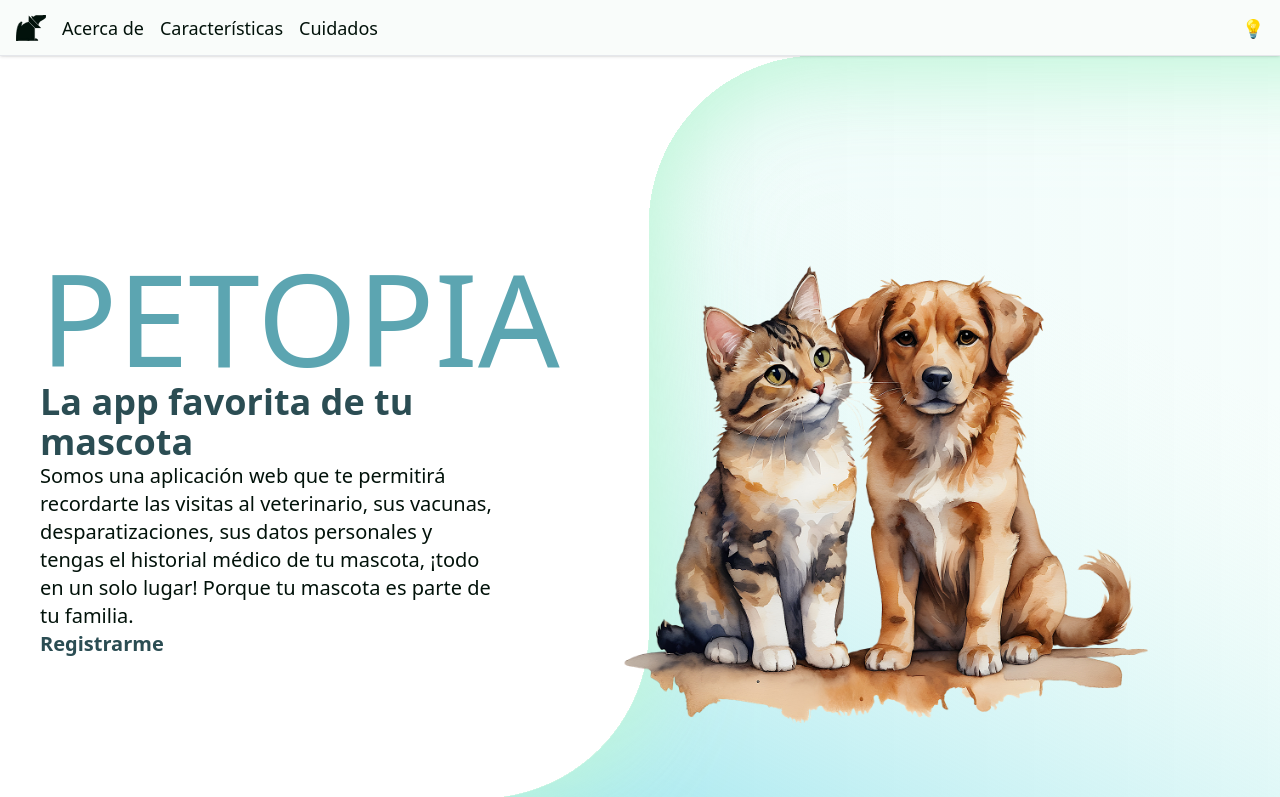
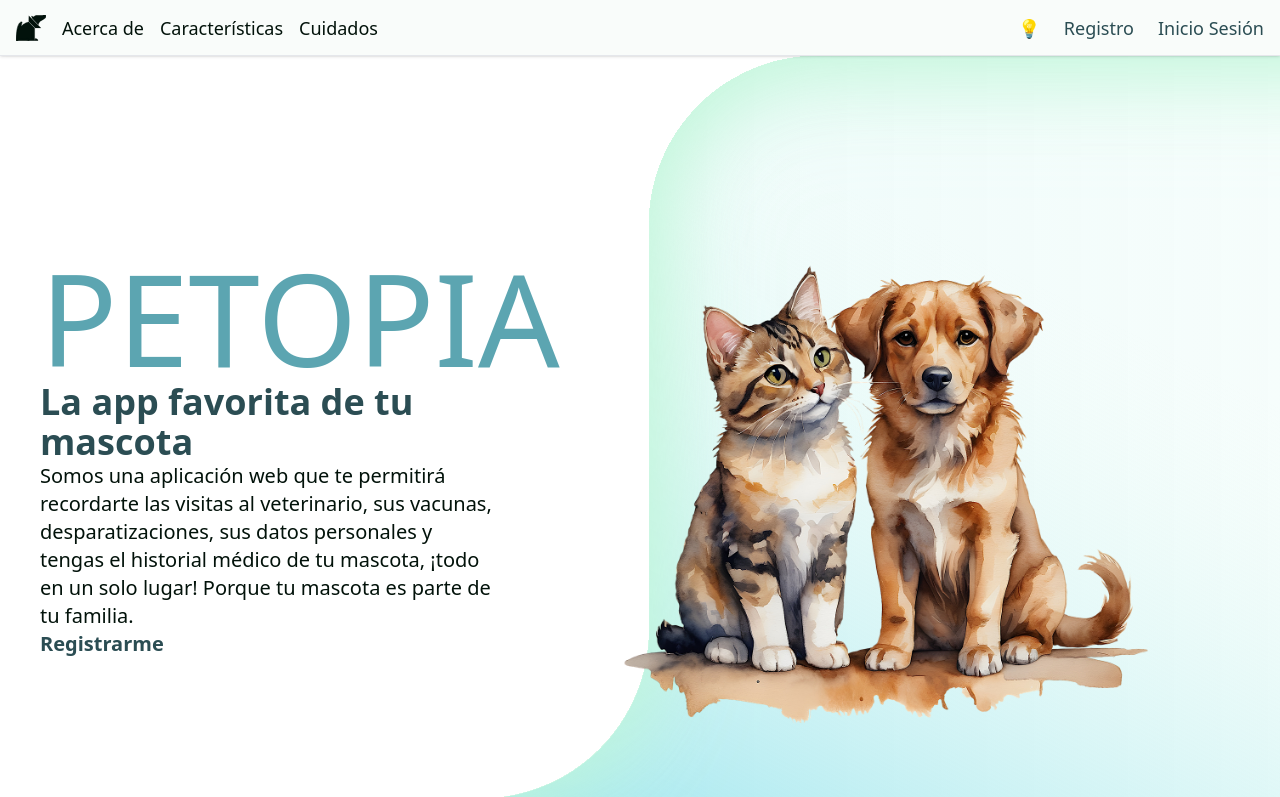
Before and after one commit to No-Country-simulation/s16-13-n-csharp-react, a React (Vite) app in the folder frontend/: page / in a window 1280 px wide. Shown: the top 797 px of the page. Built offline with nearby package versions, Linux system fonts and the light colour scheme.

Commit message:
feat: navbar login options

```diff
--- a/frontend/src/App.tsx
+++ b/frontend/src/App.tsx
@@ -2,7 +2,7 @@ import { Route, Routes } from "react-router";
 import NavBar from "./components/NavBar";
 import MedicalHistory from "./pages/MedicalHistory/MedicalHistory";
 import Home from "./pages/Home/Home";
-import { homeNav } from "./data/navBarData";
+import { homeNav, loginNav } from "./data/navBarData";
 import { BrowserRouter } from "react-router-dom";
 import Footer from "./components/Footer";
 import About from "./pages/About/About";
@@ -12,7 +12,7 @@ const App: React.FC = () => {
   return (
     <div className="text-text">
       <BrowserRouter>
-        <NavBar navList={homeNav} optionsList={[]} />
+        <NavBar navList={homeNav} optionsList={loginNav} />
         <Routes>
           <Route path="/" Component={Home} />
           <Route path="/medical-history" Component={MedicalHistory} />
--- a/frontend/src/components/NavBar.tsx
+++ b/frontend/src/components/NavBar.tsx
@@ -2,7 +2,7 @@ import { Link } from "react-router-dom";
 
 interface NavBarProps {
   navList: { name: string; link: string }[];
-  optionsList: string[];
+  optionsList: { name: string; link: string }[];
 }
 
 export default function NavBar({ navList, optionsList }: NavBarProps) {
@@ -19,14 +19,19 @@ export default function NavBar({ navList, optionsList }: NavBarProps) {
       <ul className="flex space-x-4 grow text-lg text-text">
         {navList.map((item, inx) => (
           <li key={inx}>
-            <Link to={item.link} >{item.name}</Link>
+            <Link to={item.link}>{item.name}</Link>
           </li>
         ))}
       </ul>
-      <ul className="flex space-x-4 text-lg text-primary-darker">
+      <ul className="flex space-x-6 text-lg text-primary-darker">
         <li>
           <button onClick={darkMode}>💡</button>
         </li>
+        {optionsList.map((item, inx) => (
+          <li key={inx}>
+            <Link to={item.link}>{item.name}</Link>
+          </li>
+        ))}
       </ul>
     </nav>
   );
--- a/frontend/src/data/navBarData.ts
+++ b/frontend/src/data/navBarData.ts
@@ -15,3 +15,14 @@ export const homeNav = [
 ]
 
 // add here more navbar list data ->
+
+export const loginNav = [
+    {
+        name: 'Registro',
+        link: ''
+    },
+    {
+        name: 'Inicio Sesión',
+        link: ''
+    },
+]
```
